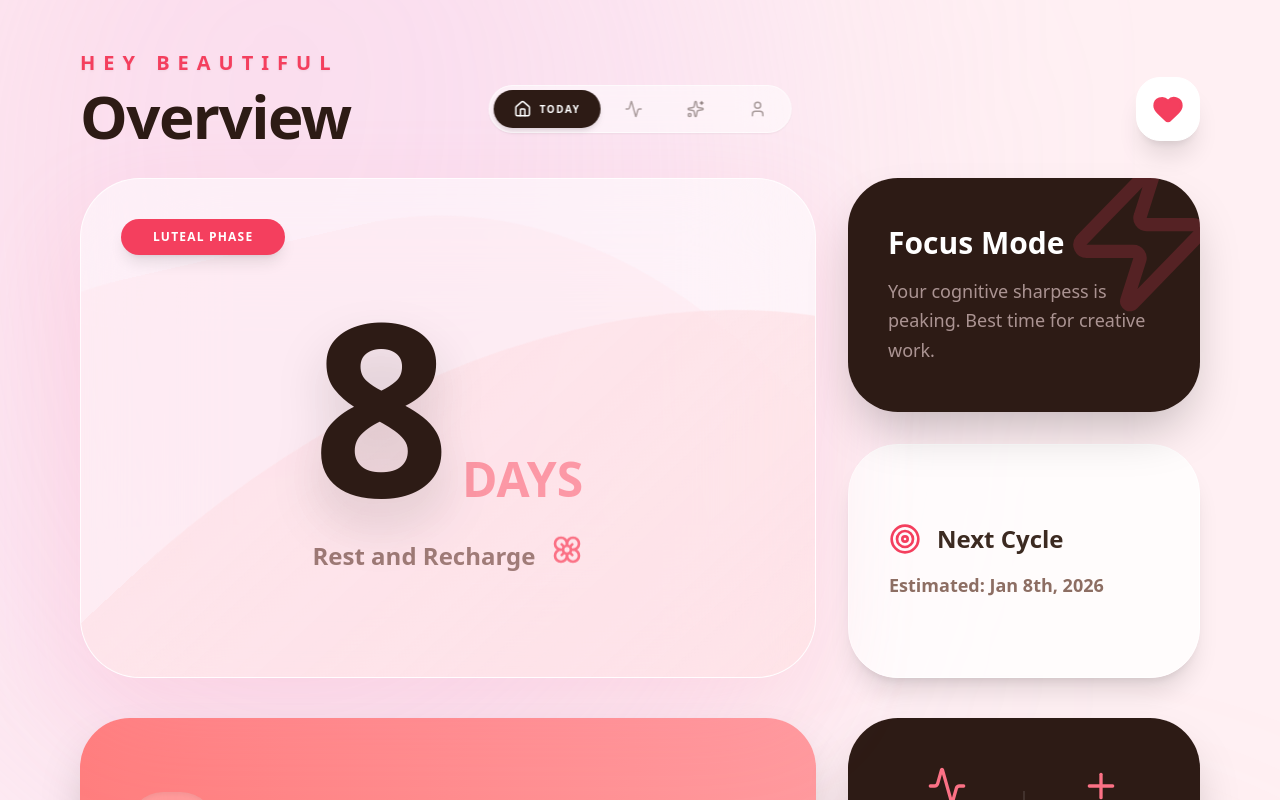
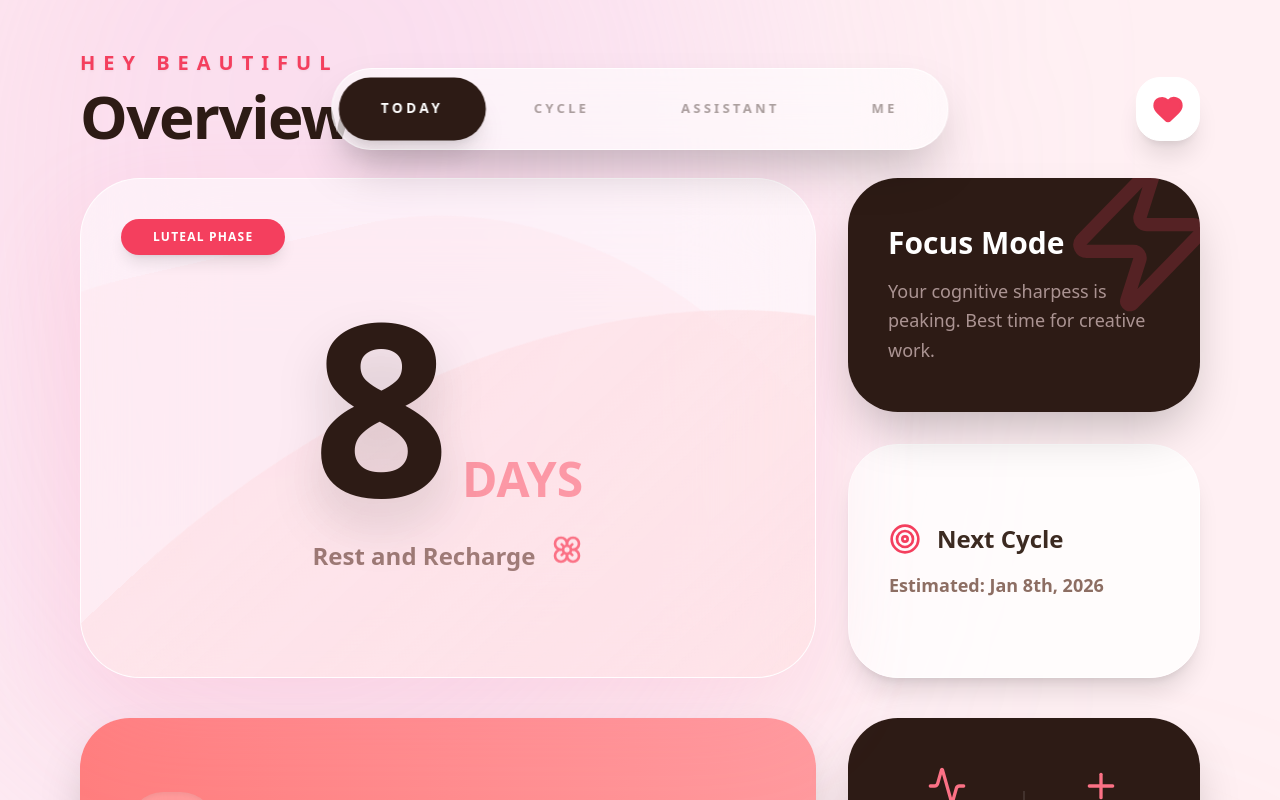
Before and after one commit to Shushmitaaaa/HerTracker, a React (Create React App) app: page / in a window 1280 px wide. Shown: the top 800 px of the page. Built offline with nearby package versions, Linux system fonts and the light colour scheme.

Commit message:
modified nav section

```diff
--- a/src/components/Navbar.js
+++ b/src/components/Navbar.js
@@ -1,37 +1,98 @@
+// import React from 'react';
+// import { Home, Activity, Sparkles, User } from 'lucide-react';
+// import { Link, useLocation } from 'react-router-dom';
+
+// const Navbar = () => {
+//   const location = useLocation();
+//   const navItems = [
+//     { icon: <Home size={18} />, path: '/', label: 'Today' },
+//     { icon: <Activity size={18} />, path: '/calendar', label: 'Cycle' },
+//     { icon: <Sparkles size={18} />, path: '/chat', label: 'AI' },
+//     { icon: <User size={18} />, path: '/profile', label: 'Me' },
+//   ];
+
+//   return (
+//     <nav className="flex items-center gap-1 bg-white/50 backdrop-blur-xl border border-white/60 p-1 rounded-full shadow-sm">
+//       {navItems.map((item) => {
+//         const isActive = location.pathname === item.path;
+//         return (
+//           <Link
+//             key={item.path}
+//             to={item.path}
+//             className={`flex items-center gap-2 px-5 py-2.5 rounded-full transition-all duration-300 ${
+//               isActive
+//                 ? 'bg-[#2D1B15] text-white shadow-md'
+//                 : 'text-[#2D1B15]/40 hover:text-[#2D1B15] hover:bg-white/40'
+//             }`}
+//           >
+//             {item.icon}
+//             {isActive && (
+//               <span className="text-[10px] font-black uppercase tracking-[0.15em]">
+//                 {item.label}
+//               </span>
+//             )}
+//           </Link>
+//         );
+//       })}
+//     </nav>
+//   );
+// };
+
+// export default Navbar;
+
 import React from 'react';
-import { Home, Activity, Sparkles, User } from 'lucide-react';
-import { Link, useLocation } from 'react-router-dom';
+import { useLocation, useNavigate } from 'react-router-dom';
 
 const Navbar = () => {
   const location = useLocation();
+  const navigate = useNavigate();
+
   const navItems = [
-    { icon: <Home size={18} />, path: '/', label: 'Today' },
-    { icon: <Activity size={18} />, path: '/calendar', label: 'Cycle' },
-    { icon: <Sparkles size={18} />, path: '/chat', label: 'AI' },
-    { icon: <User size={18} />, path: '/profile', label: 'Me' },
+    { name: 'Today', path: '/' },
+    { name: 'Cycle', path: '/#cycle-section' },
+    { name: 'Assistant', path: '/chat' },
+    { name: 'Me', path: '/profile' },
   ];
 
+  const handleNavClick = (path, name) => {
+    if (name === 'Cycle') {
+      // If we are on the dashboard, scroll down.
+      // If not, go to dashboard first then scroll.
+      if (location.pathname === '/') {
+        const element = document.getElementById('cycle-section');
+        if (element) {
+          element.scrollIntoView({ behavior: 'smooth' });
+        }
+      } else {
+        navigate('/');
+        // Timeout allows the Dashboard to load before attempting to scroll
+        setTimeout(() => {
+          document.getElementById('cycle-section')?.scrollIntoView({ behavior: 'smooth' });
+        }, 100);
+      }
+    } else {
+      navigate(path);
+    }
+  };
+
   return (
-    <nav className="flex items-center gap-1 bg-white/50 backdrop-blur-xl border border-white/60 p-1 rounded-full shadow-sm">
+    <nav className="flex items-center gap-3 bg-white/60 backdrop-blur-2xl border border-white/80 p-2.5 rounded-[40px] shadow-2xl transition-all duration-500 hover:shadow-rose-200/50">
       {navItems.map((item) => {
+        // Logic to highlight 'Cycle' if we are scrolled to that section
         const isActive = location.pathname === item.path;
+
         return (
-          <Link
-            key={item.path}
-            to={item.path}
-            className={`flex items-center gap-2 px-5 py-2.5 rounded-full transition-all duration-300 ${
+          <button
+            key={item.name}
+            onClick={() => handleNavClick(item.path, item.name)}
+            className={`px-10 py-5 rounded-[30px] text-[13px] font-black uppercase tracking-[0.25em] transition-all duration-300 ${
               isActive
-                ? 'bg-[#2D1B15] text-white shadow-md'
-                : 'text-[#2D1B15]/40 hover:text-[#2D1B15] hover:bg-white/40'
+                ? 'bg-[#2D1B15] text-white shadow-xl scale-105'
+                : 'text-[#2D1B15]/40 hover:text-[#2D1B15] hover:bg-white/60 hover:scale-105'
             }`}
           >
-            {item.icon}
-            {isActive && (
-              <span className="text-[10px] font-black uppercase tracking-[0.15em]">
-                {item.label}
-              </span>
-            )}
-          </Link>
+            {item.name}
+          </button>
         );
       })}
     </nav>
```
Also changed, not shown: 2 other files (tests, documents, lock files or other folders).
